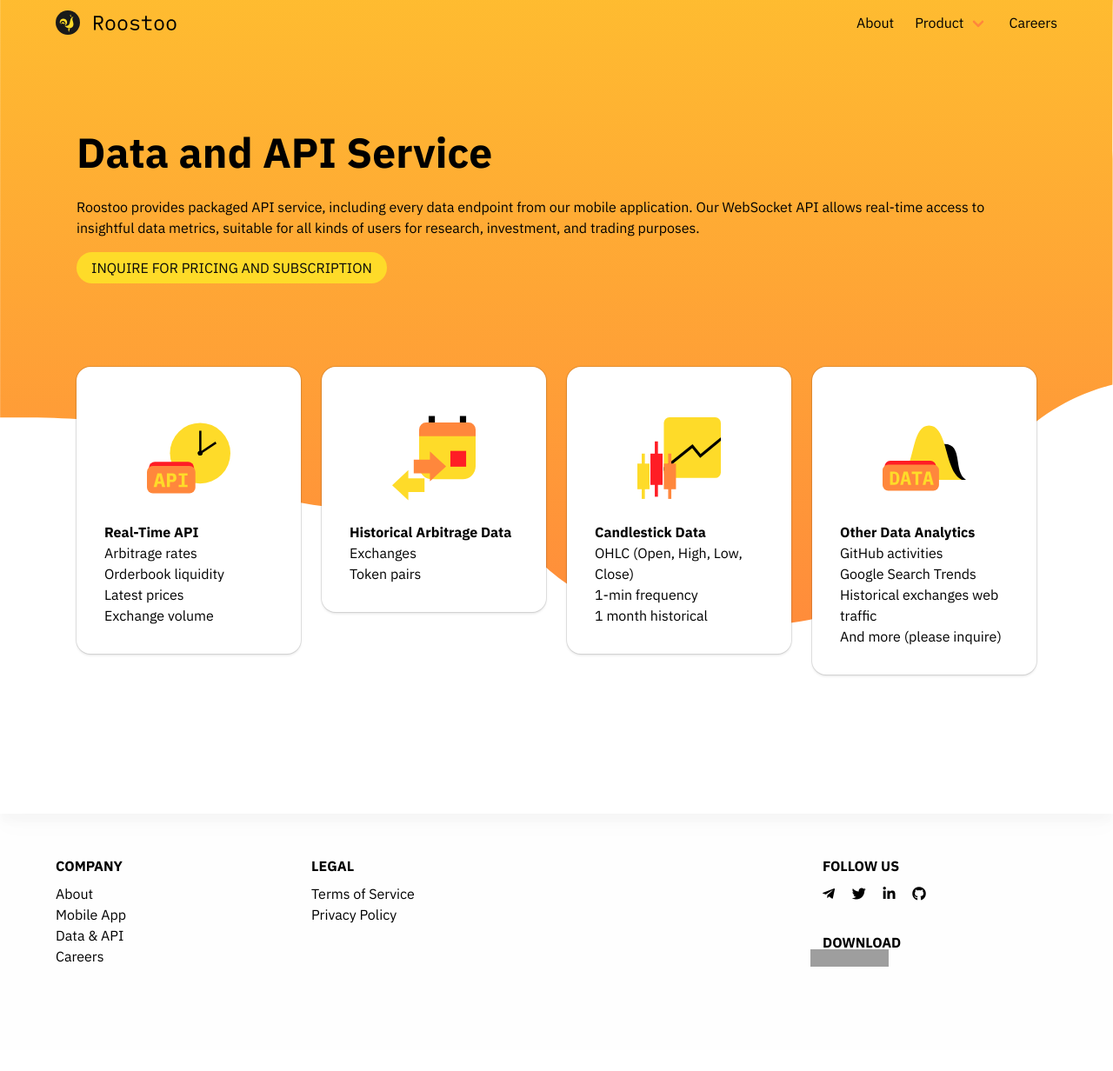
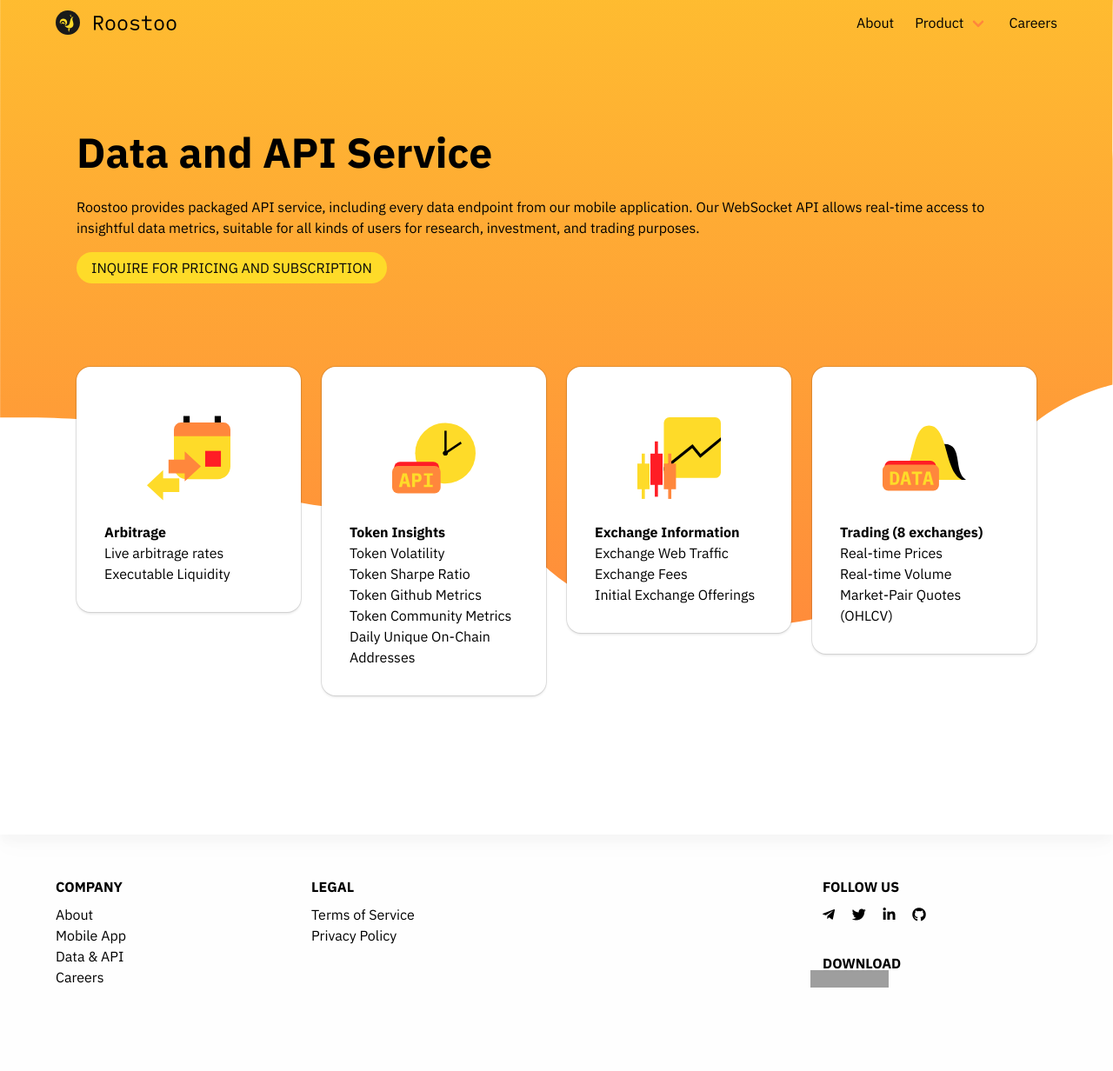
Before and after one commit to roostoo/roostoo.github.io, a Jekyll site: the page built from data-and-api.md, in a window 1280 px wide. Shown: the whole page at 87% size. Built offline with Jekyll 4.4.1, drawn with Linux system fonts in a browser that asks for light colours; nearby versions of some CDN libraries; before the commit the page ends 1208 px from its top, so only the background shows below that; grey boxes are pictures that could not be loaded.

Commit message:
doc: change data and api

```diff
--- a/_data/data-and-api.yml
+++ b/_data/data-and-api.yml
@@ -1,28 +1,28 @@
 description: |-
   Roostoo provides packaged API service, including every data endpoint from our mobile application. Our WebSocket API allows real-time access to insightful data metrics, suitable for all kinds of users for research, investment, and trading purposes.
 features:
-  - title: Real-Time API
+  - title: Arbitrage
+    icon: /assets/img/feature-history.svg
+    description: |-
+      Live arbitrage rates </br>
+      Executable Liquidity
+  - title: Token Insights
     icon: /assets/img/feature-api.svg
     description: |-
-      Arbitrage rates </br>
-      Orderbook liquidity </br>
-      Latest prices </br>
-      Exchange volume
-  - title: Historical Arbitrage Data
-    icon: /assets/img/feature-history.svg
-    description: |-
-      Exchanges </br>
-      Token pairs
-  - title: Candlestick Data
+      Token Volatility </br>
+      Token Sharpe Ratio </br>
+      Token Github Metrics </br>
+      Token Community Metrics </br>
+      Daily Unique On-Chain Addresses
+  - title: Exchange Information
     icon: /assets/img/feature-candlesticks.svg
     description: |-
-      OHLC (Open, High, Low, Close) </br>
-      1-min frequency </br>
-      1 month historical
-  - title: Other Data Analytics
+      Exchange Web Traffic </br>
+      Exchange Fees </br>
+      Initial Exchange Offerings
+  - title: Trading (8 exchanges)
     icon: /assets/img/feature-data.svg
     description: |-
-      GitHub activities </br>
-      Google Search Trends </br>
-      Historical exchanges web traffic </br>
-      And more (please inquire)
+      Real-time Prices </br>
+      Real-time Volume </br>
+      Market-Pair Quotes (OHLCV)
```
